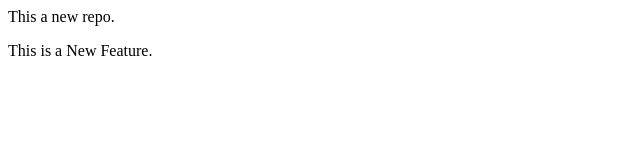
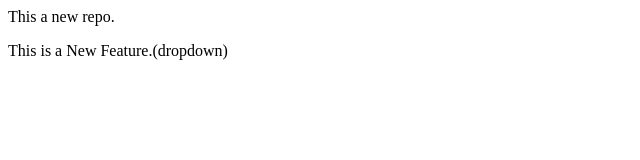
Before and after one commit to sakshi0489/localrepo, a plain HTML site: page index.html in a window 1280 px wide. Shown: the full height of the page, 0-640 px from the left. Drawn offline with Linux system fonts and the light colour scheme.

Commit message:
Add dropdown

```diff
--- a/index.html
+++ b/index.html
@@ -1,2 +1,2 @@
 <p>This a new repo.</p>
-<p> This is a New Feature. </p>
+<p> This is a New Feature.(dropdown) </p>
```
